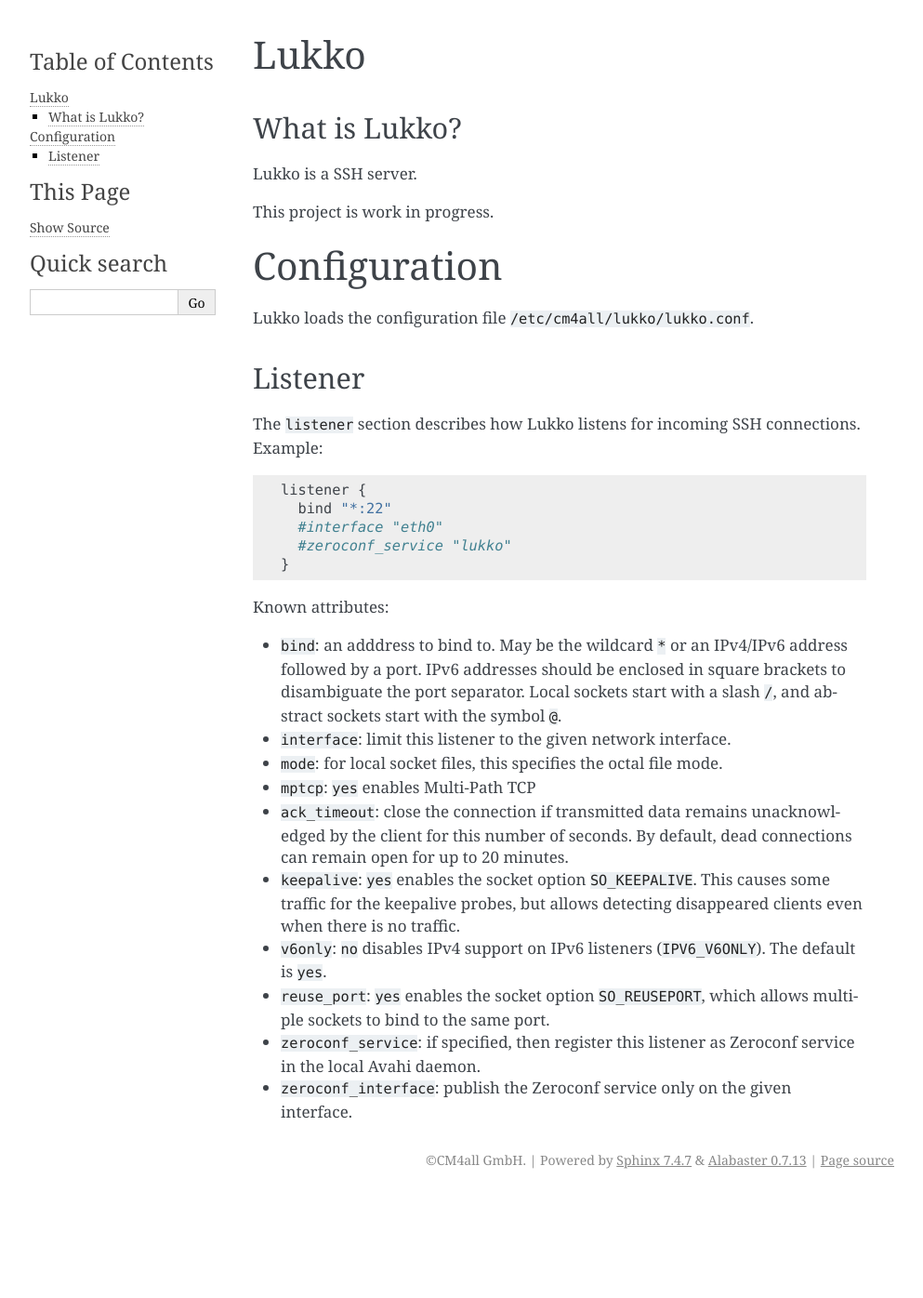
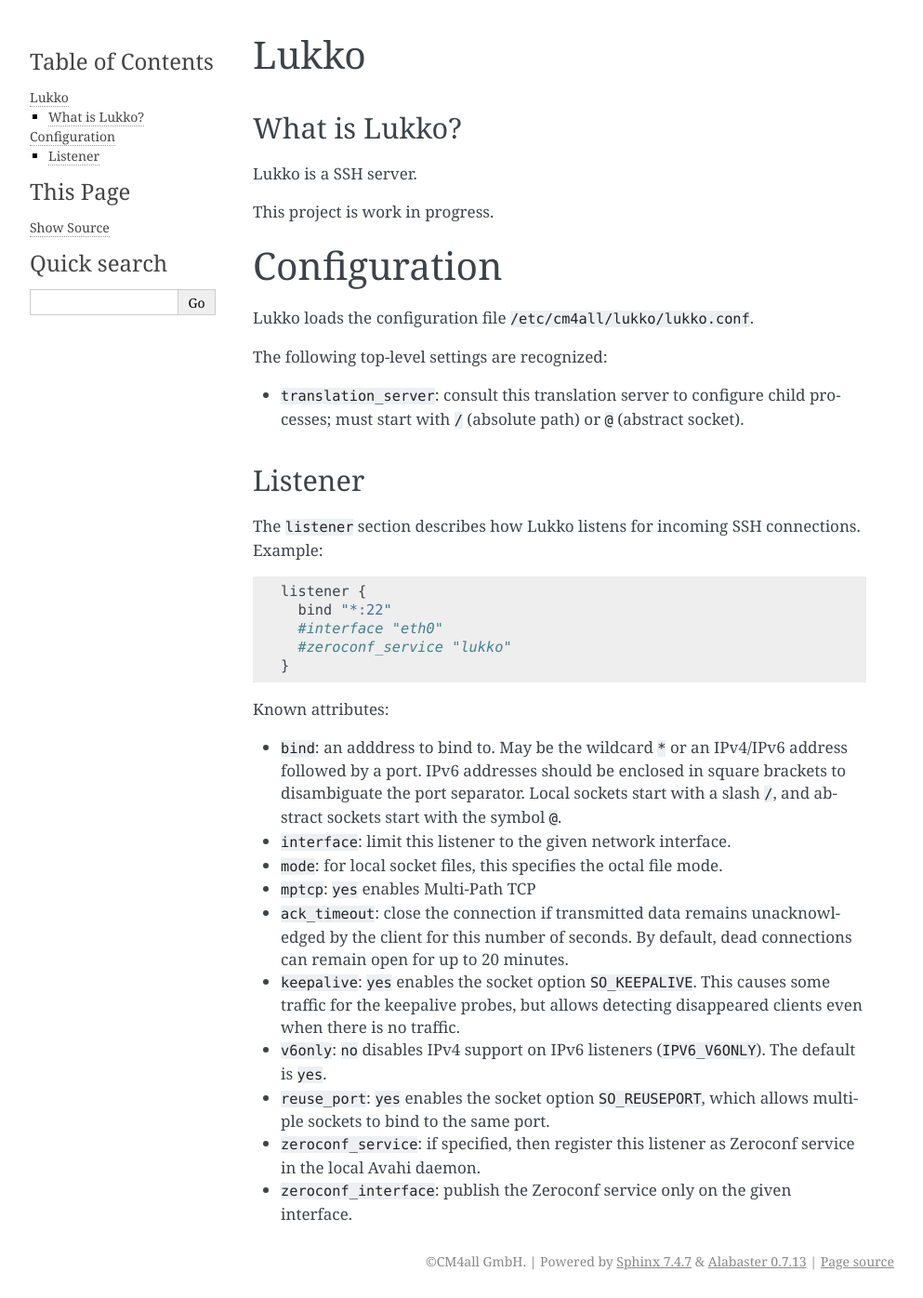
Before and after one commit to CM4all/lukko, a Sphinx documentation site: the page built from doc/index.rst, in a window 1280 px wide. Shown: the whole page at 93% size, without its empty margins (148-1141 px from the left). Built offline with Sphinx 7.4.7, drawn with Linux system fonts in a browser that asks for light colours; before the commit the page ends 1287 px from its top, so only the background shows below that.

Commit message:
SessionChannel: allow querying a translation server

```diff
--- a/doc/index.rst
+++ b/doc/index.rst
@@ -14,6 +14,12 @@
 
 Lukko loads the configuration file
 :file:`/etc/cm4all/lukko/lukko.conf`.
+
+The following top-level settings are recognized:
+
+- ``translation_server``: consult this translation server to configure
+  child processes; must start with :file:`/` (absolute path) or
+  :file:`@` (abstract socket).
 
 
 Listener
--- a/meson_options.txt
+++ b/meson_options.txt
@@ -2,5 +2,7 @@
 option('zeroconf', type: 'feature', description: 'Zeroconf support (using Avahi)')
 option('openssl', type: 'feature', description: 'Use OpenSSL (libcrypto)')
 
+option('translation', type: 'boolean', value: true, description: 'Support process configuration with a translation server')
+
 option('documentation', type: 'feature',
   description: 'Build documentation')
```
Also changed, not shown: 13 other files.
